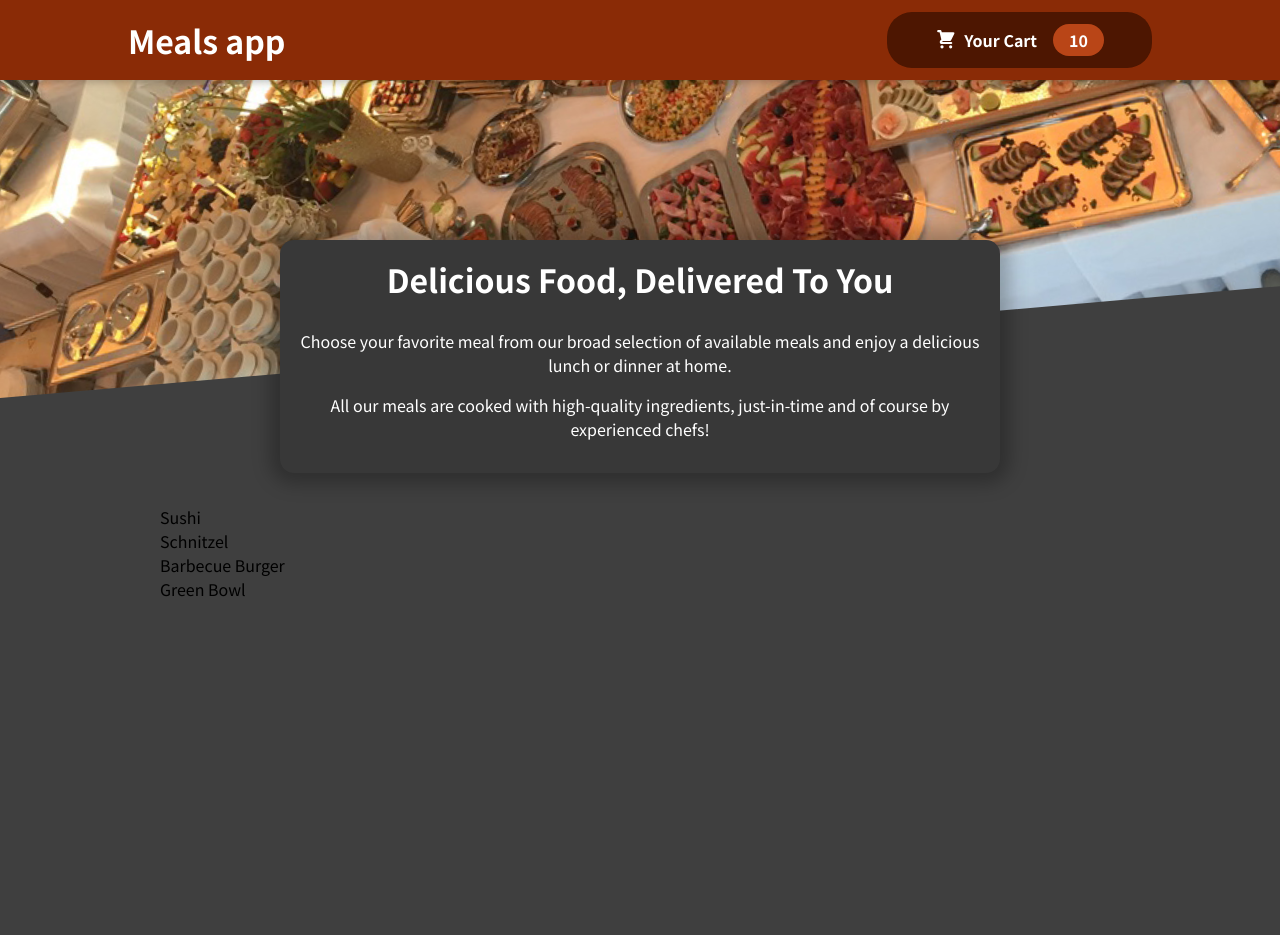
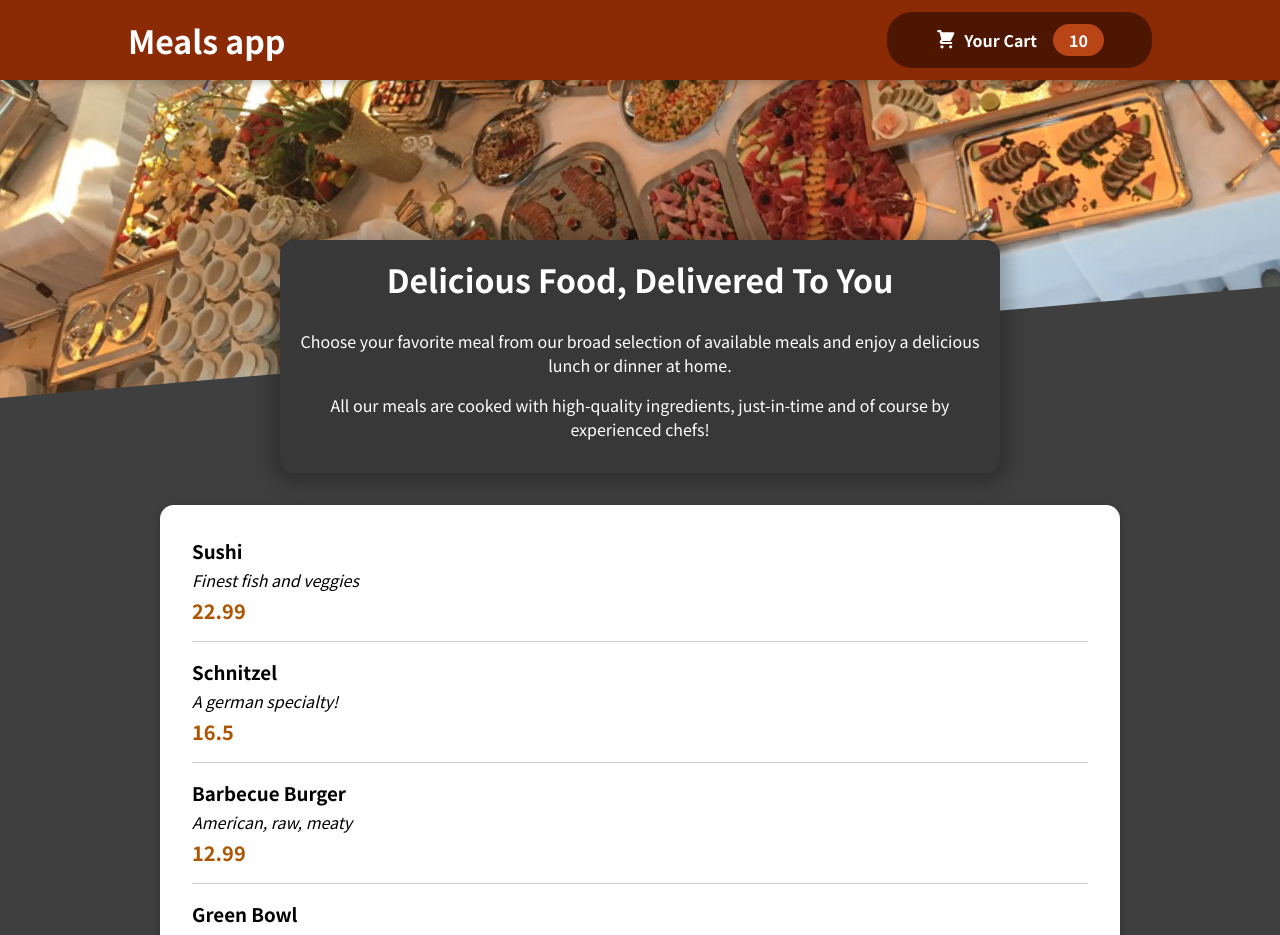
Before and after one commit to subhashini-19/FoodOrderApp, a React (Create React App) app: page / in a window 1280 px wide. Shown: the top 935 px of the page. Before the commit the page ends 800 px from the top, so only its background shows below. Built offline with nearby package versions, Linux system fonts and the light colour scheme.

Commit message:
Adding MenuItem

```diff
--- a/src/components/Meals/AvailableMeals.js
+++ b/src/components/Meals/AvailableMeals.js
@@ -1,4 +1,6 @@
 import classes from './AvailableMeals.module.css';
+import Card from  '../UI/Card/Card';
+import MenuItem from './MenuItem';
 
 
 
@@ -30,15 +32,14 @@ const DUMMY_MEALS = [
   ];
 const AvailableMeals = () => {
 
-    const mealsList = DUMMY_MEALS.map(meal => <li>
-        {meal.name}
-    </li>);
+    const mealsList = DUMMY_MEALS.map(meal =>
+        <MenuItem item={meal} key={meal.id}></MenuItem>);
 
-    return <section className={classes.meals}>
+    return <Card className={classes.meals}>
         <ul>
             {mealsList}
         </ul>
-    </section>
+    </Card>
 
 };
 
--- /dev/null
+++ b/src/components/Meals/MealItemForm.js
@@ -0,0 +1,6 @@
+const MealItemForm = () => {
+
+}
+
+
+export defaukt MealItemForm;
--- /dev/null
+++ b/src/components/Meals/MenuItem.js
@@ -0,0 +1,18 @@
+import classes from "./MenuItem.module.css";
+
+const MenuItem = (props) => {
+  return (
+    <li>
+      <div className={classes.meal}>
+        <div>
+          <h3>{props.item.name}</h3>
+          <div className={classes.description}>{props.item.description}</div>
+          <div className={classes.price}>{props.item.price}</div>
+        </div>
+        <div></div>
+      </div>
+    </li>
+  );
+};
+
+export default MenuItem;
--- /dev/null
+++ b/src/components/Meals/MenuItem.module.css
@@ -0,0 +1,22 @@
+.meal {
+    display: flex;
+    justify-content: space-between;
+    margin: 1rem;
+    padding-bottom: 1rem;
+    border-bottom: 1px solid #ccc;
+  }
+
+  .meal h3 {
+    margin: 0 0 0.25rem 0;
+  }
+
+  .description {
+    font-style: italic;
+  }
+
+  .price {
+    margin-top: 0.25rem;
+    font-weight: bold;
+    color: #ad5502;
+    font-size: 1.25rem;
+  }
--- /dev/null
+++ b/src/components/UI/Card/Card.js
@@ -0,0 +1,11 @@
+import React from 'react';
+
+import classes from './Card.module.css';
+
+const Card = (props) => {
+  return (
+    <div className={`${classes.card} ${props.className}`}>{props.children}</div>
+  );
+};
+
+export default Card;
--- /dev/null
+++ b/src/components/UI/Card/Card.module.css
@@ -0,0 +1,6 @@
+.card {
+  padding: 1rem;
+  box-shadow: 0 2px 8px rgba(0, 0, 0, 0.25);
+  border-radius: 14px;
+  background-color: white;
+}
```
Also changed, not shown: src/components/Meals/MealItemForm.module.css (added, +20 -0 lines).
